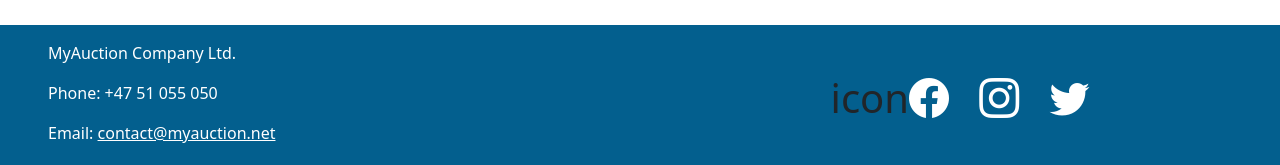
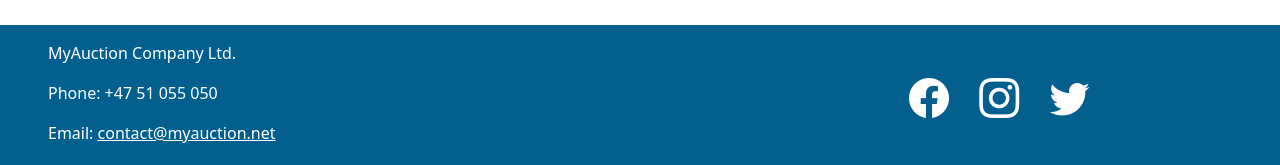
Before and after one commit to Emel-H/Auction-SP2, a website: page about/index.html in a window 1280 px wide. Shown: the part 755-920 px from the top of the page. Drawn offline with nearby package versions, Linux system fonts and the light colour scheme.

Commit message:
Update index.html

```diff
--- a/about/index.html
+++ b/about/index.html
@@ -118,7 +118,7 @@
           </div>
           <div class="col-md bg-secondary text-center">
             <a class="btn btn-white pt-5" href="www.facebook.com"
-              ><h1><span class="visually-hidden=true">icon</span><i class="bi bi-facebook text-white"></i></h1
+              ><h1><span class="invisible">icon</span><i class="bi bi-facebook text-white"></i></h1
             ></a>
             <a class="btn btn-white pt-5" href="www.instagram.com"
               ><h1><i class="bi bi-instagram text-white"></i></h1
```
